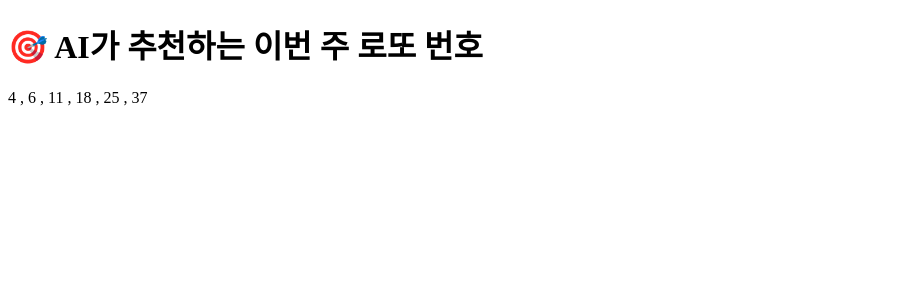
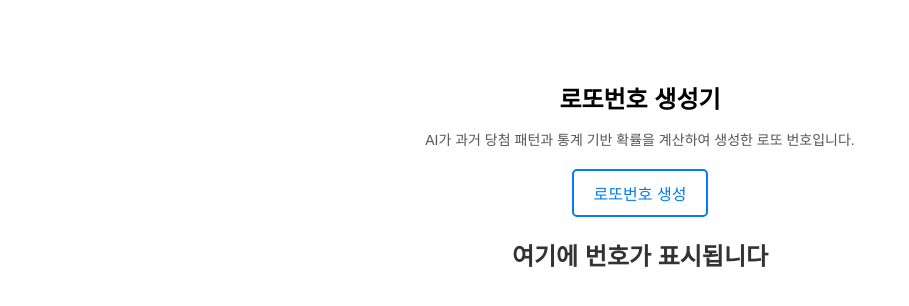
Before and after one commit to getmoney332/lotto-ai-site, a plain HTML site: page tools/lotto-generator.html in a window 1280 px wide. Shown: the whole page, without its empty margins (0-909 px from the left). Drawn offline with Linux system fonts and the light colour scheme.

Commit message:
로또 생성기 업데이트

```diff
--- a/tools/lotto-generator.html
+++ b/tools/lotto-generator.html
@@ -2,11 +2,50 @@
 <html lang="ko">
 <head>
   <meta charset="UTF-8">
-  <title>로또 번호 자동 생성기</title>
+  <title>AI 기반 로또 번호 생성기</title>
+  <style>
+    body {
+      font-family: Arial, sans-serif;
+      max-width: 500px;
+      margin: 80px auto;
+      text-align: center;
+    }
+    h1 {
+      font-size: 24px;
+      margin-bottom: 10px;
+    }
+    p.description {
+      color: #555;
+      font-size: 14px;
+      margin-bottom: 20px;
+    }
+    #result {
+      font-size: 24px;
+      font-weight: bold;
+      margin-top: 20px;
+      color: #333;
+    }
+    button {
+      padding: 10px 20px;
+      font-size: 16px;
+      border: 2px solid #007bff;
+      background-color: white;
+      color: #007bff;
+      border-radius: 5px;
+      cursor: pointer;
+    }
+    button:hover {
+      background-color: #007bff;
+      color: white;
+    }
+  </style>
 </head>
 <body>
-  <h1>🎯 AI가 추천하는 이번 주 로또 번호</h1>
-  <p id="result">번호를 불러오는 중...</p>
+  <h1>로또번호 생성기</h1>
+  <p class="description">AI가 과거 당첨 패턴과 통계 기반 확률을 계산하여 생성한 로또 번호입니다.</p>
+
+  <button onclick="generateLotto()">로또번호 생성</button>
+  <div id="result">여기에 번호가 표시됩니다</div>
 
   <script>
     function generateLotto() {
@@ -14,10 +53,9 @@
       while (numbers.size < 6) {
         numbers.add(Math.floor(Math.random() * 45) + 1);
       }
-      return [...numbers].sort((a, b) => a - b);
+      const result = [...numbers].sort((a, b) => a - b).join(" , ");
+      document.getElementById("result").textContent = result;
     }
-    const result = generateLotto();
-    document.getElementById("result").textContent = result.join(" , ");
   </script>
 </body>
 </html>
```
